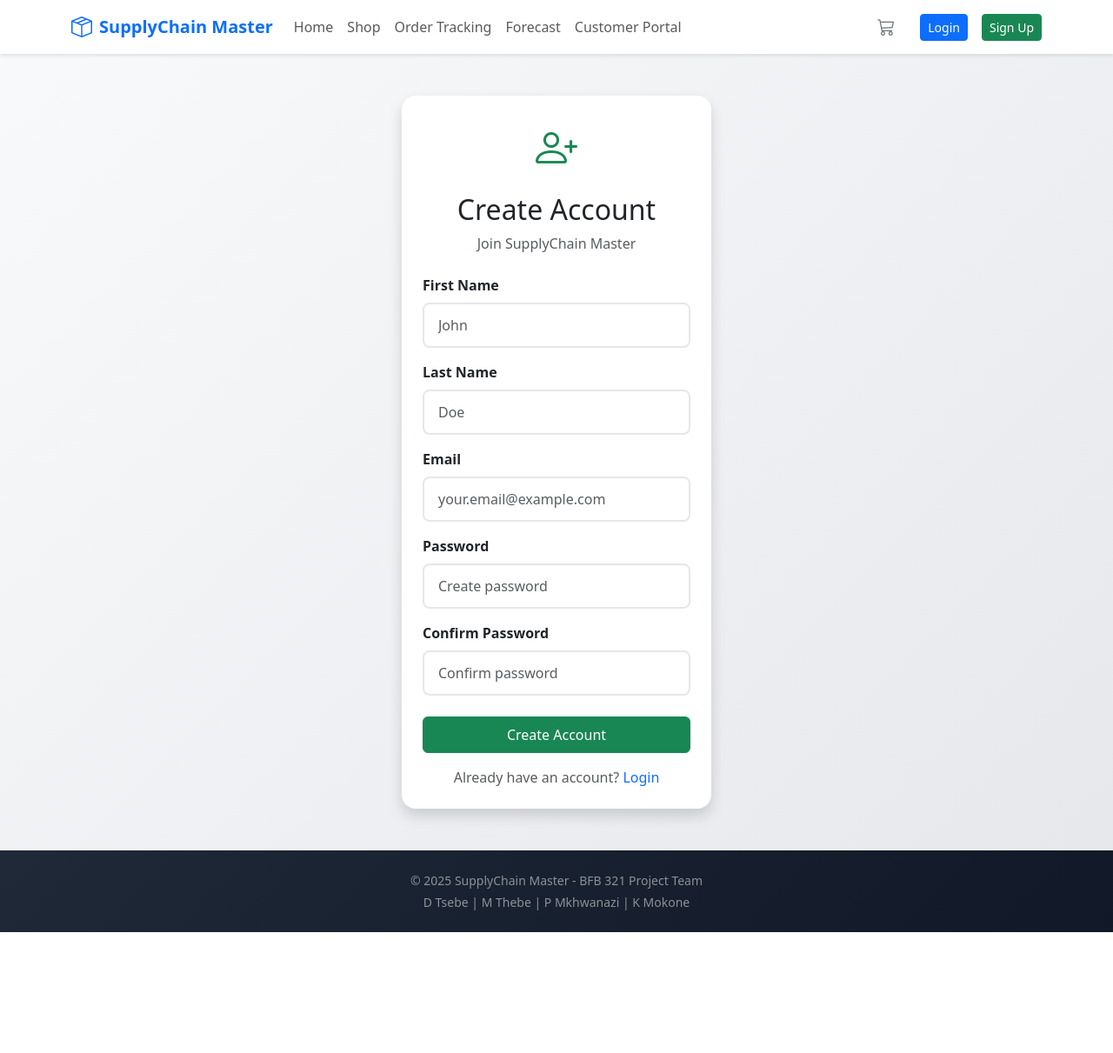
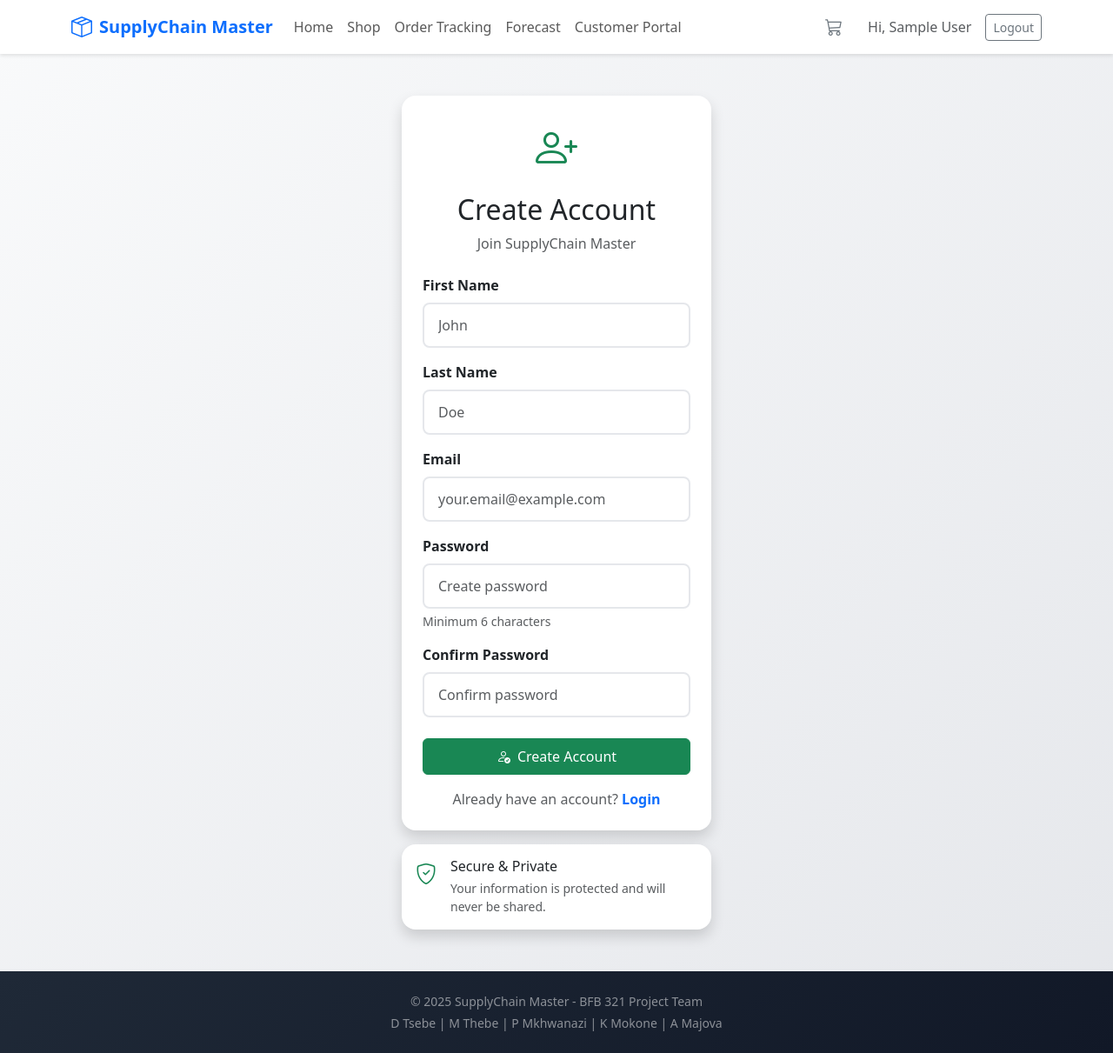
Before and after one commit to u22754459/Group_29-Retail-Supply-Chain, a Flask app: template templates/signup.html in a window 1280 px wide. Shown: the whole page at 87% size. Before the commit the page ends 1072 px from the top, so only its background shows below. Run offline with Flask 3, Linux system fonts and the light colour scheme; the template is opened without the code that fills it, so the values that code supplies are empty; the visitor is signed in with stand-in values (Sample User, id 1).

Commit message:
link to the backend( signup)

```diff
--- a/templates/signup.html
+++ b/templates/signup.html
@@ -149,9 +149,36 @@
                 transform: translateY(0);
             }
         }
+
+        /* Navbar toggle animation - Pure CSS */
+        .navbar-toggler {
+            border: none;
+            padding: 0.5rem;
+        }
+
+        .navbar-toggler:focus {
+            box-shadow: none;
+        }
+
+        /* Alert animations */
+        .alert {
+            animation: slideDown 0.5s ease-out;
+        }
+
+        @keyframes slideDown {
+            from {
+                opacity: 0;
+                transform: translateY(-20px);
+            }
+            to {
+                opacity: 1;
+                transform: translateY(0);
+            }
+        }
     </style>
 </head>
 <body>
+    <!-- Navigation Bar -->
     <nav class="navbar navbar-expand-lg navbar-light sticky-top">
         <div class="container">
             <a class="navbar-brand d-flex align-items-center" href="{{ url_for('index') }}">
@@ -173,13 +200,33 @@
                     <a href="{{ url_for('shop') }}" class="btn btn-link position-relative">
                         <i class="bi bi-cart3 fs-5 text-secondary"></i>
                     </a>
-                    <a href="{{ url_for('login') }}" class="btn btn-primary btn-sm">Login</a>
-                    <a href="{{ url_for('signup') }}" class="btn btn-success btn-sm">Sign Up</a>
+                    {% if session.get('user_id') %}
+                        <span class="text-muted">Hi, {{ session.get('user_name') }}</span>
+                        <a href="{{ url_for('logout') }}" class="btn btn-outline-secondary btn-sm">Logout</a>
+                    {% else %}
+                        <a href="{{ url_for('login') }}" class="btn btn-primary btn-sm">Login</a>
+                        <a href="{{ url_for('signup') }}" class="btn btn-success btn-sm active">Sign Up</a>
+                    {% endif %}
                 </div>
             </div>
         </div>
     </nav>
 
+    <!-- Flash Messages -->
+    {% with messages = get_flashed_messages(with_categories=true) %}
+        {% if messages %}
+            <div class="container mt-3">
+                {% for category, message in messages %}
+                    <div class="alert alert-{{ category }} alert-dismissible fade show" role="alert">
+                        {{ message }}
+                        <button type="button" class="btn-close" data-bs-dismiss="alert" aria-label="Close"></button>
+                    </div>
+                {% endfor %}
+            </div>
+        {% endif %}
+    {% endwith %}
+
+    <!-- Main Content -->
     <div class="container py-5">
         <div class="row justify-content-center">
             <div class="col-md-6 col-lg-4">
@@ -190,34 +237,66 @@
                             <h2 class="mt-3">Create Account</h2>
                             <p class="text-muted">Join SupplyChain Master</p>
                         </div>
+
+                        <!-- Signup Form -->
                         <form method="POST" action="{{ url_for('signup') }}">
                             <div class="mb-3">
-                                <label class="form-label">First Name</label>
-                                <input type="text" name="first_name" class="form-control" placeholder="John" required>
+                                <label for="first_name" class="form-label">First Name</label>
+                                <input type="text" id="first_name" name="first_name" class="form-control"
+                                       placeholder="John" required
+                                       value="{{ request.form.get('first_name', '') }}">
                             </div>
+
                             <div class="mb-3">
-                                <label class="form-label">Last Name</label>
-                                <input type="text" name="last_name" class="form-control" placeholder="Doe" required>
+                                <label for="last_name" class="form-label">Last Name</label>
+                                <input type="text" id="last_name" name="last_name" class="form-control"
+                                       placeholder="Doe" required
+                                       value="{{ request.form.get('last_name', '') }}">
                             </div>
+
                             <div class="mb-3">
-                                <label class="form-label">Email</label>
-                                <input type="email" name="email" class="form-control" placeholder="your.email@example.com" required>
+                                <label for="email" class="form-label">Email</label>
+                                <input type="email" id="email" name="email" class="form-control"
+                                       placeholder="your.email@example.com" required
+                                       value="{{ request.form.get('email', '') }}">
                             </div>
+
                             <div class="mb-3">
-                                <label class="form-label">Password</label>
-                                <input type="password" name="password" class="form-control" placeholder="Create password" minlength="6" required>
+                                <label for="password" class="form-label">Password</label>
+                                <input type="password" id="password" name="password" class="form-control"
+                                       placeholder="Create password" minlength="6" required>
+                                <div class="form-text">Minimum 6 characters</div>
                             </div>
+
                             <div class="mb-4">
-                                <label class="form-label">Confirm Password</label>
-                                <input type="password" name="confirm_password" class="form-control" placeholder="Confirm password" minlength="6" required>
+                                <label for="confirm_password" class="form-label">Confirm Password</label>
+                                <input type="password" id="confirm_password" name="confirm_password"
+                                       class="form-control" placeholder="Confirm password" minlength="6" required>
                             </div>
-                            <button type="submit" class="btn btn-success w-100 py-2">Create Account</button>
+
+                            <button type="submit" class="btn btn-success w-100 py-2">
+                                <i class="bi bi-person-check me-2"></i>Create Account
+                            </button>
                         </form>
+
                         <div class="text-center mt-3">
                             <p class="text-muted mb-0">
                                 Already have an account?
-                                <a href="{{ url_for('login') }}" class="text-decoration-none">Login</a>
+                                <a href="{{ url_for('login') }}" class="text-decoration-none fw-bold">Login</a>
                             </p>
+                        </div>
+                    </div>
+                </div>
+
+                <!-- Additional Info Card -->
+                <div class="card shadow mt-3">
+                    <div class="card-body p-3">
+                        <div class="d-flex align-items-start">
+                            <i class="bi bi-shield-check text-success fs-4 me-3"></i>
+                            <div>
+                                <h6 class="mb-1">Secure & Private</h6>
+                                <p class="small text-muted mb-0">Your information is protected and will never be shared.</p>
+                            </div>
                         </div>
                     </div>
                 </div>
@@ -225,13 +304,17 @@
         </div>
     </div>
 
+    <!-- Footer -->
     <footer class="footer py-4">
         <div class="container">
             <div class="text-center small text-white-50">
                 <p class="mb-1">&copy; 2025 SupplyChain Master - BFB 321 Project Team</p>
-                <p class="mb-0">D Tsebe | M Thebe | P Mkhwanazi | K Mokone </p>
+                <p class="mb-0">D Tsebe | M Thebe | P Mkhwanazi | K Mokone | A Majova</p>
             </div>
         </div>
     </footer>
+
+    <!-- Bootstrap JS (only for navbar collapse and alert dismissal) -->
+    <script src="https://cdn.jsdelivr.net/npm/bootstrap@5.3.2/dist/js/bootstrap.bundle.min.js"></script>
 </body>
 </html>
```
